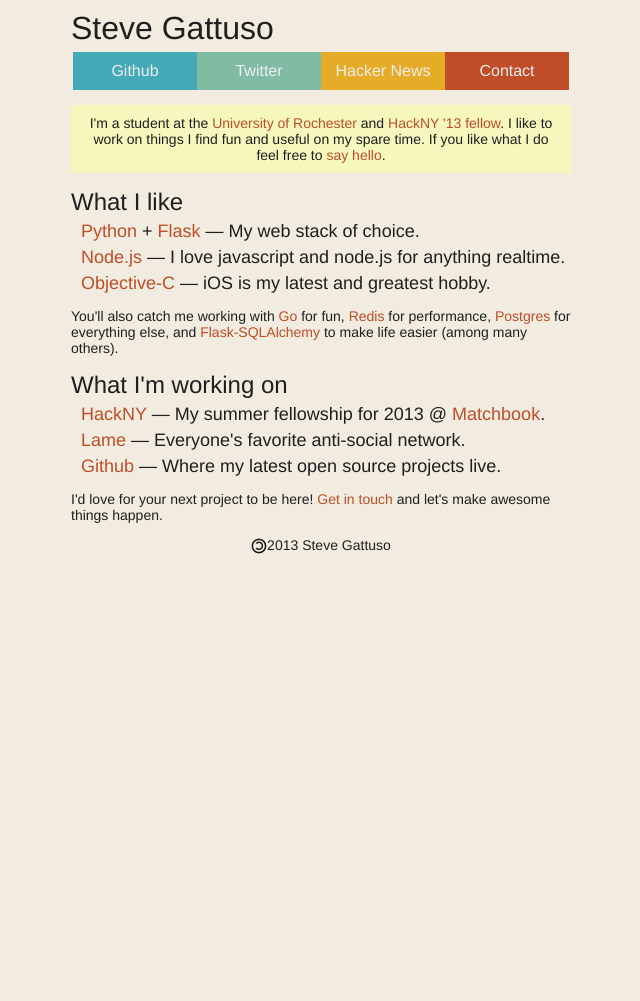
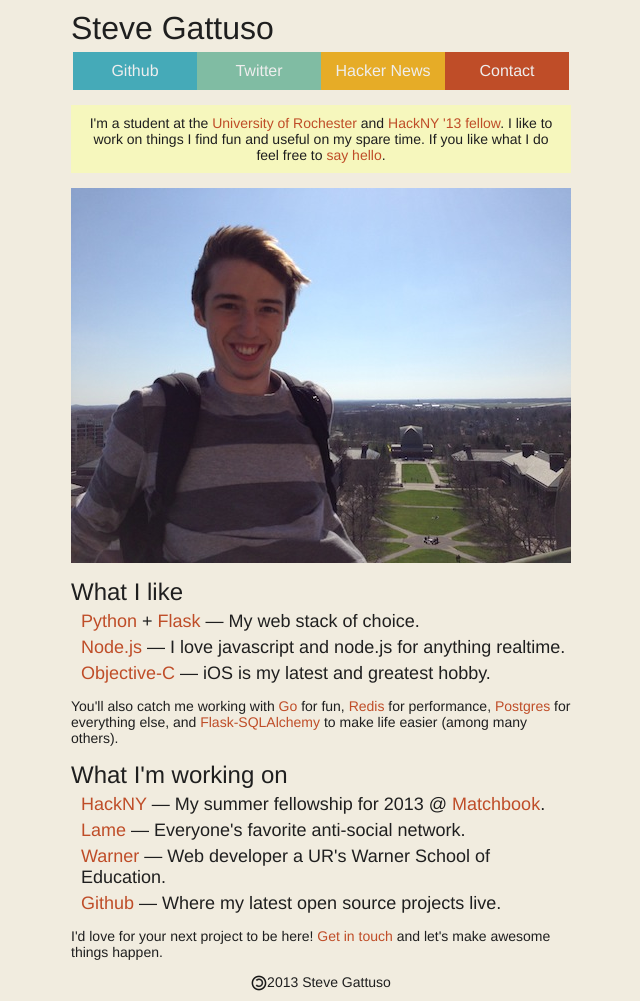
Before and after one commit to stevenleeg/website, a Jekyll site: the page built from index.html, in a window 1280 px wide. Shown: the whole page, without its empty margins (319-959 px from the left). Built offline with Jekyll 4.4.1, drawn with Linux system fonts in a browser that asks for light colours; before the commit the page ends 900 px from its top, so only the background shows below that.

Commit message:
Adding photo

```diff
--- a/_layouts/default.html
+++ b/_layouts/default.html
@@ -27,6 +27,7 @@
             </div>
             {% endif %}
 
+            <img src="/photos/IMG_0455.jpg" width="500px" class="profile" />
             {{content}}
         </div>
         <div class="footer"><img src="/static/copyleft.png" height="16px" />2013 Steve Gattuso</div>
--- a/index.html
+++ b/index.html
@@ -24,6 +24,9 @@
     <a href="http://lame.stevegattuso.me">Lame</a> &mdash; Everyone's favorite anti-social network.
 </div>
 <div class="thing">
+    <a href="http://warner.rochester.edu">Warner</a> &mdash; Web developer a UR's Warner School of Education.
+</div>
+<div class="thing">
     <a href="http://github.com/stevenleeg">Github</a> &mdash; Where my latest open source projects live.
 </div>
 <p>I'd love for your next project to be here! <a href="mailto:steve@stevegattuso.me">Get in touch</a> and let's make awesome things happen.</p>
--- a/static/style.css
+++ b/static/style.css
@@ -28,6 +28,12 @@
 .container {
     width: 500px;
     margin: 10px auto 0px auto;
+}
+
+.profile {
+    display: block;
+    width: 500px;
+    margin: 15px 0px 5px 0px;
 }
 
 .name {
```
Also changed, not shown: photos/IMG_0455.JPG (added).
